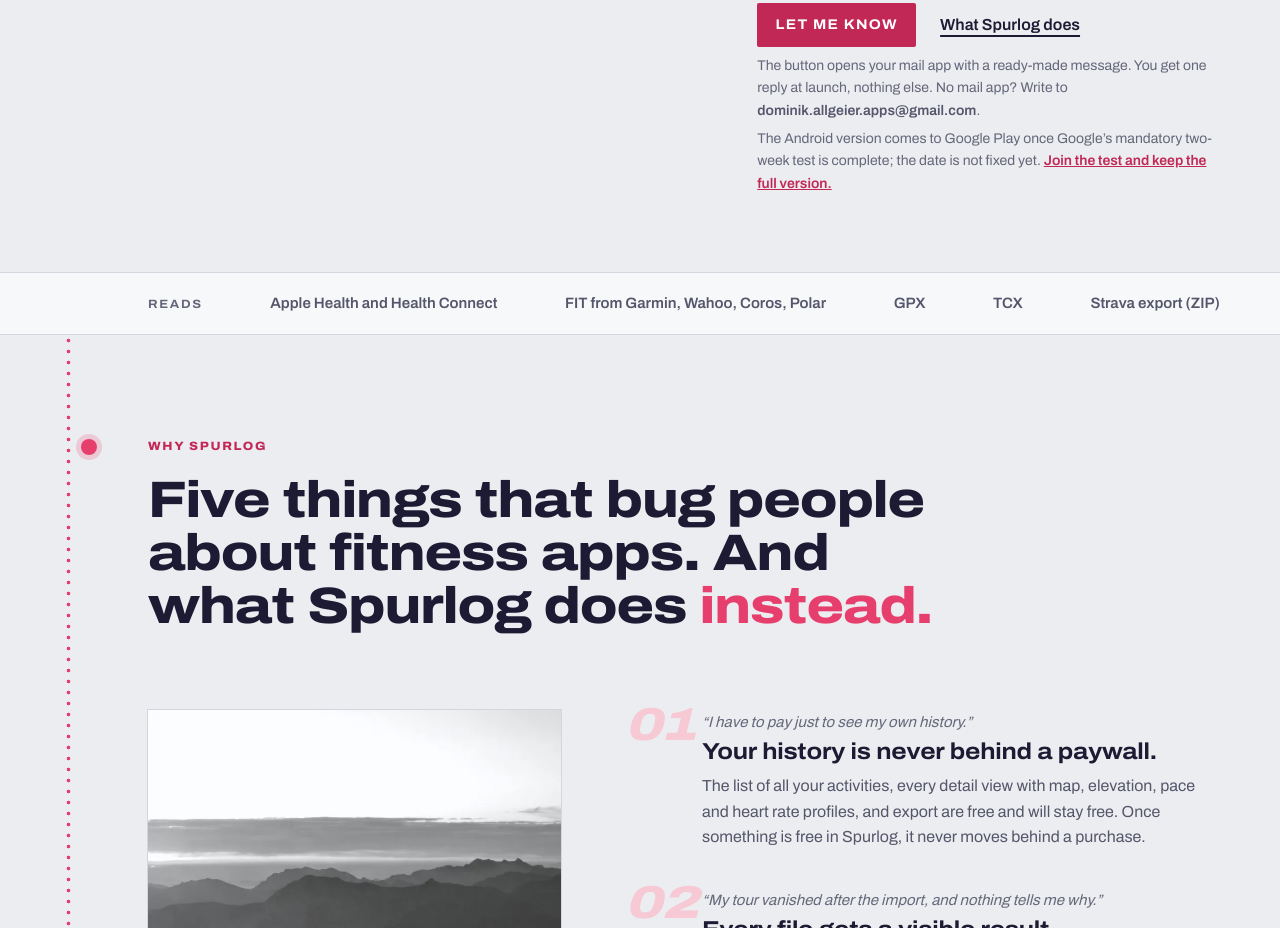
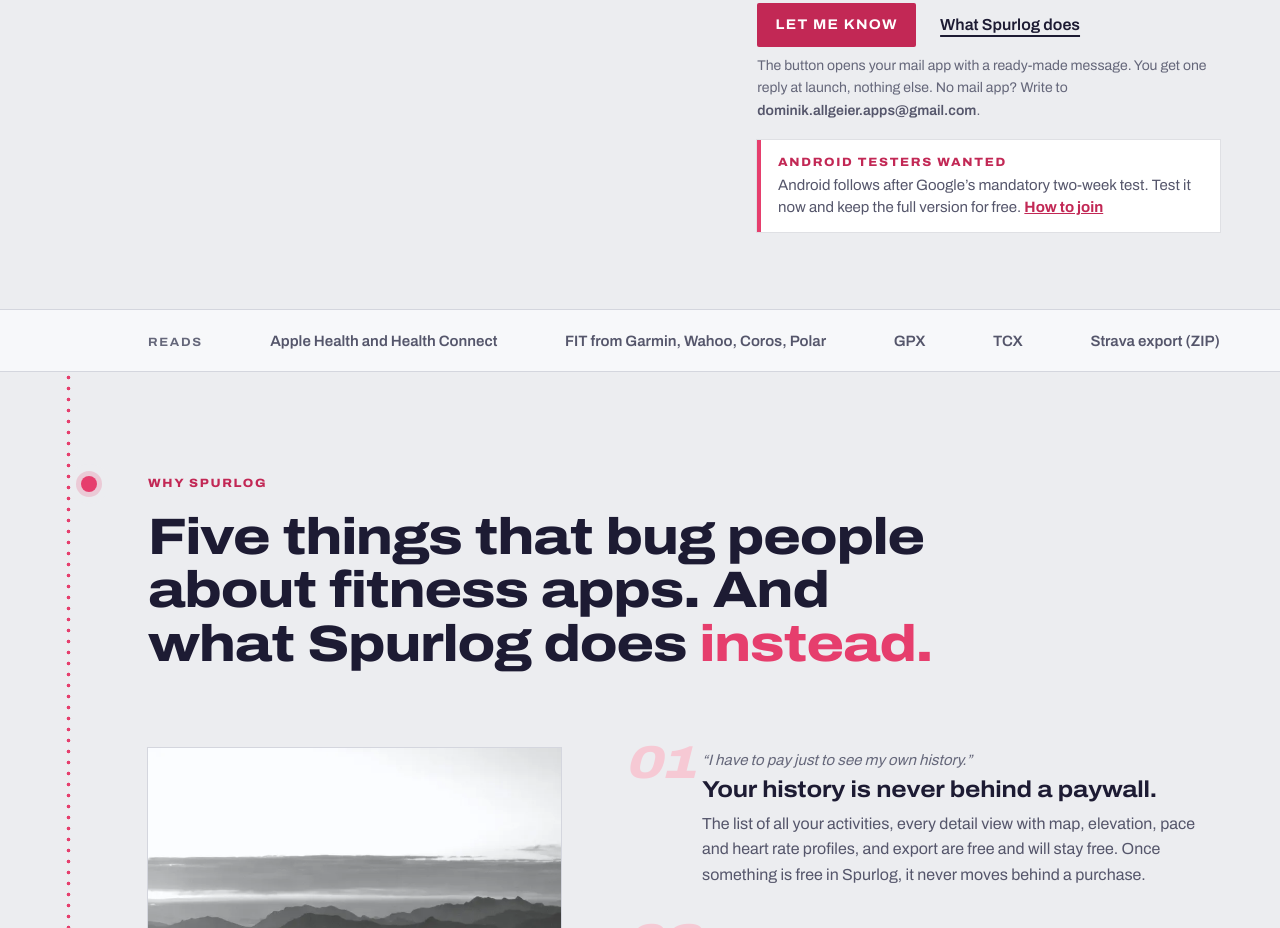
Before and after one commit to Zaucher/trainingsarchiv-site, a plain HTML site: page en/index.html in a window 1280 px wide. Shown: the part 773-1701 px from the top of the page. Drawn offline with Linux system fonts and the light colour scheme.

Commit message:
Hero DE/EN: Android-Hinweis als sichtbarer Kasten über der Liest-Leiste
Co-Authored-By: Claude Opus 5.5 <noreply@anthropic.com>

```diff
--- a/en/index.html
+++ b/en/index.html
@@ -275,6 +275,9 @@ button.phone{appearance:none;-webkit-appearance:none;border:0;font:inherit;color
 .tbar b{font-family:var(--display);font-stretch:108%;font-size:.75rem;font-weight:800;letter-spacing:.14em;text-transform:uppercase;color:var(--route-pale)}
 .tbar a{color:#fff;font-weight:700;text-decoration:underline;text-decoration-color:var(--route);text-decoration-thickness:2px;text-underline-offset:.2em;white-space:nowrap}
 @media (hover:hover){.tbar a:hover{color:var(--route-pale)}}
+.an-note{margin-top:1.1rem;max-width:36em;background:var(--card);box-shadow:0 0 0 1px rgba(29,27,51,.06),inset 4px 0 0 var(--route);padding:.8rem 1.1rem .85rem 1.3rem;font-size:.9375rem;line-height:1.5;color:var(--ink-2)}
+.an-note b{display:block;font-family:var(--display);font-stretch:108%;font-size:.75rem;font-weight:800;letter-spacing:.14em;text-transform:uppercase;color:var(--route-deep);margin-bottom:.2rem}
+.an-note a{color:var(--route-deep);font-weight:700;white-space:nowrap}
 /* Ausblick */
 .next{display:grid;grid-template-columns:repeat(2,minmax(0,1fr));gap:clamp(2.2rem,4vw,3.2rem) clamp(1.6rem,4vw,4rem);margin-top:clamp(2rem,4vw,3rem)}
 .next li{position:relative;padding-top:1.7rem}
@@ -426,7 +429,7 @@ html[data-preis="vor"] .p-vor,html[data-preis="start"] .p-start,html[data-preis=
           <a class="more" href="#funktionen">What Spurlog does</a>
         </div>
         <p class="launch-fine">The button opens your mail app with a ready-made message. You get one reply at launch, nothing else. No mail app? Write to <b>dominik.allgeier.apps@gmail.com</b>.</p>
-        <p class="launch-fine an-bald">The Android version comes to Google Play once Google’s mandatory two-week test is complete; the date is not fixed yet. <a href="#android-test">Join the test and keep the full version.</a></p>
+        <p class="an-note an-bald"><b>Android testers wanted</b>Android follows after Google’s mandatory two-week test. Test it now and keep the full version for free. <a href="#android-test">How to join</a></p>
       </div>
       <div class="cta-row">
         <!-- STORE-LINK App Store: fill in href before setting data-ios="da" -->
@@ -435,7 +438,7 @@ html[data-preis="vor"] .p-vor,html[data-preis="start"] .p-start,html[data-preis=
         <a class="store alt an-da" href="https://play.google.com/store/apps/details?id=com.dominikallgeier.spurlog&amp;hl=en">Get it on Google Play</a>
         <a class="more ios-da" href="#funktionen">What Spurlog does</a>
       </div>
-      <p class="launch-note ios-da an-bald">The Android version comes to Google Play once Google’s mandatory two-week test is complete; the date is not fixed yet. <a href="#android-test">Join the test and keep the full version.</a></p>
+      <p class="an-note ios-da an-bald"><b>Android testers wanted</b>Android follows after Google’s mandatory two-week test. Test it now and keep the full version for free. <a href="#android-test">How to join</a></p>
     </div>
   </div>
 </section>
```
Also changed, not shown: index.html (+5 -2 lines).
